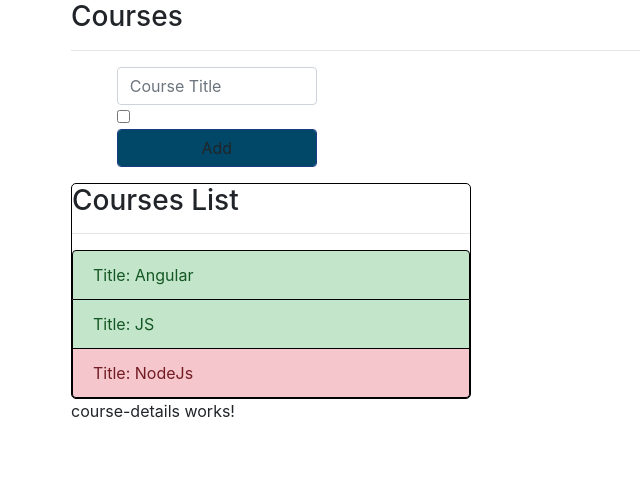
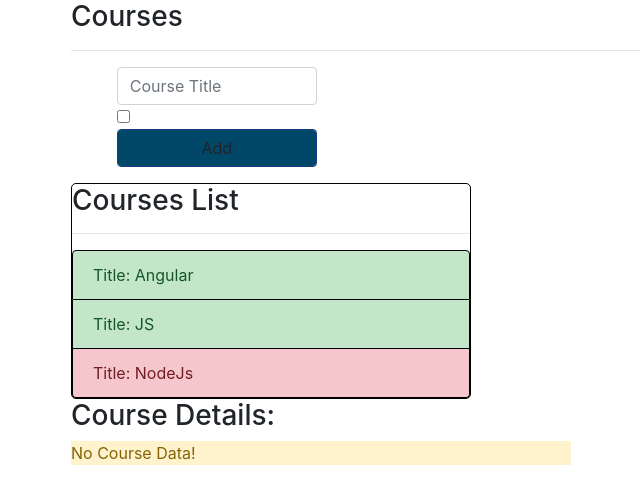
Before and after one commit to PeterEmad777/AngularCoursesDemo, an Angular app: page / in a window 1280 px wide. Shown: the top 504 px of the page, without its empty margins (14-654 px from the left). Built offline with nearby package versions, Linux system fonts and the light colour scheme.

Commit message:
Final Day 2

```diff
--- a/src/app/courses/course-details/course-details.component.html
+++ b/src/app/courses/course-details/course-details.component.html
@@ -1 +1,13 @@
-<p>course-details works!</p>
+<h3>
+    Course Details:
+</h3>
+<div *ngIf="course">
+    ID: #{{course.id}}
+    <br>
+    Title: {{course.title}}
+    <br>
+    isAvailable: {{course.availability}}
+</div>
+<div class="alert-warning" *ngIf="!course">
+    No Course Data!
+</div>
```
